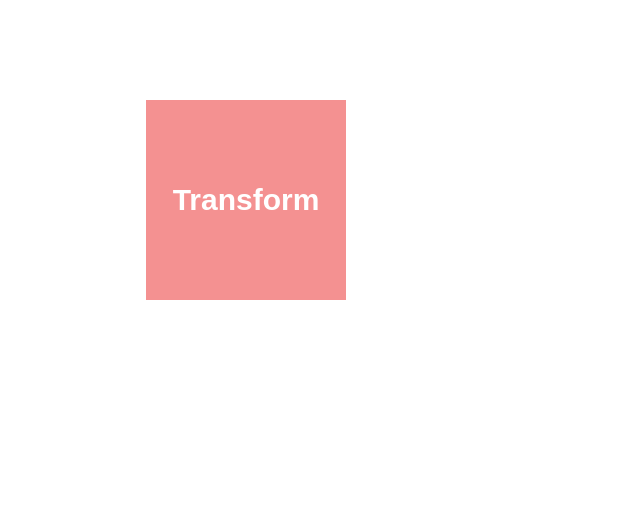
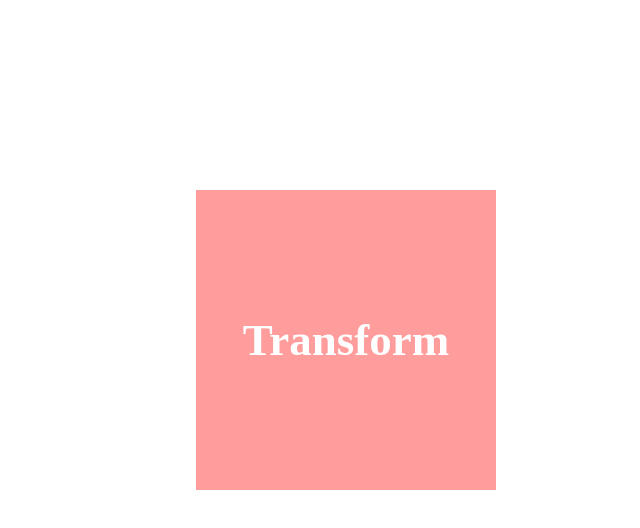
Before and after one commit to ahjam-taoufik/Html-css-introduction, a plain HTML site: page index.html in a window 1280 px wide. Shown: the whole page, without its empty margins (294-934 px from the left). Drawn offline with Linux system fonts and the light colour scheme.

Commit message:
Transform - Translate, Perspective, Perspective Origin

```diff
--- a/style.css
+++ b/style.css
@@ -1,27 +1,10 @@
-/*
-  transform-origin
-  Syntax
-  Default Values => 50% 50% 0
-  2D Transform => transform-origin(X, Y)
-  3D Transform => transform-origin(X, Y, Z)
-  X-Axis
-  - CSS Unit [px, em, rem]
-  - %
-  - Keyword
-  -- Left = 0%
-  -- Center = 50%
-  -- Right = 100%
-  Y-Axis
-  - CSS Unit [px, em, rem]
-  - %
-  - Keyword
-  -- Top = 0%
-  -- Center = 50%
-  -- Bottom = 100%
-*/
-
-
-div {
+.shape {
+    perspective: 300px;
+    /* perspective-origin: left top; */
+    perspective-origin: 50% 10%;
+    /* perspective-origin: center center; */
+  }
+  .shape div {
     margin: 200px auto;
     width: 200px;
     height: 200px;
@@ -32,31 +15,8 @@ div {
     align-items: center;
     font-weight: bold;
     font-size: 30px;
-    /* transform: rotateX(360deg); */
-    /* transform: rotateY(360deg); */
-    /* transform: rotateZ(360deg); */
-     transform: rotate3d(0,0, 0, 0deg);
-     transition: 1s;
+    transform: translate(100px, -100px);
+    transform: translateX(100px);
+    transform: translateZ(100px);
+    transform: translate3d(0, 0, 100px);
   }
-
-
-
-*{
-    /* box-sizing: border-box; */
-    margin:0 ;
-}
-
-body{
-    font-family: Arial, Helvetica, sans-serif;
-}
-
-
-.shape{
-    position: inherit;
-    left: 50%;
-    top: 50%;
-    transform: translate(-50%,-50%);
-    width: 200px;
-    height: 200px;
-    background-color: #eee;
-}
```
Also changed, not shown: index.html (+0 -4 lines).
